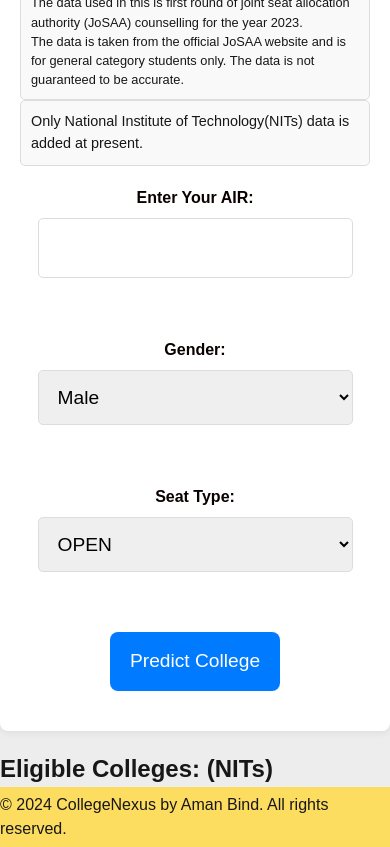
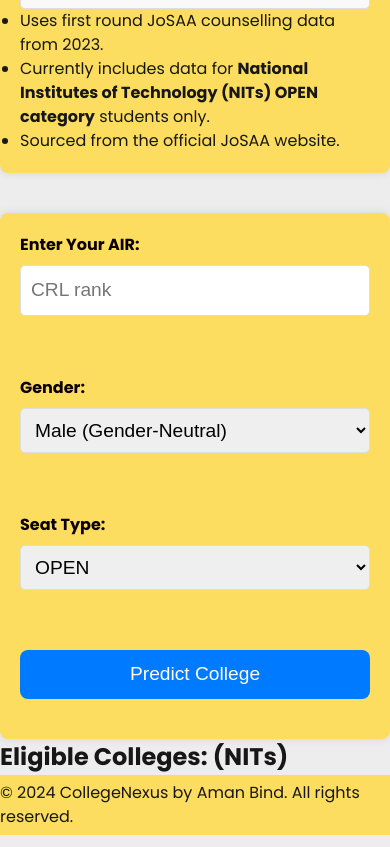
Before and after one commit to amanbind898/college-nexus, a website: page college predictor/public/index.html in a window 390 px wide. Shown: the part 156-1003 px from the top of the page. Drawn offline with Linux system fonts and the light colour scheme.

Commit message:
frontend fix

```diff
--- a/college predictor/public/index.html
+++ b/college predictor/public/index.html
@@ -10,18 +10,24 @@
     </div>
 
     <div class="container">
-        <p id="intro">Enter your JEE Main All India Rank (AIR) to predict the colleges you can get into.<br>
-        The data used in this is first round of joint seat allocation authority (JoSAA) counselling for the year 2023.<br>
-        The data is taken from the official JoSAA website and is for general category students only. The data is not guaranteed to be accurate.</p>
-        <p>Only National Institute of Technology(NITs) data is added at present.  </p>
+        <p>
+            Enter your JEE Main All India Rank (AIR) to list potential colleges.
+        </p>
+        <ul>
+            <li>Uses first round JoSAA counselling data from 2023.</li>
+            <li>Currently includes data for <strong> National Institutes of Technology (NITs) OPEN category</strong> students only.</li>
+            <li>Sourced from the official JoSAA website.</li>
+        </ul>
+    </div>
+
     <div class="form-container">
         <form id="predictForm">
             <label for="rank">Enter Your AIR: </label>
-                <input type="number" id="rank" name="rank" required>
+            <input type="number" id="rank" name="rank" placeholder="CRL rank">
             <br><br>
             <label for="gender">Gender: </label>
             <select id="gender" name="gender" required>
-                    <option value="Gender-Neutral">Male</option>
+                <option value="Gender-Neutral">Male (Gender-Neutral)</option>
                 <option value="Female-only (including Supernumerary)">Female</option>
             </select><br><br>
             <label for="seatType">Seat Type: </label>
@@ -38,19 +44,19 @@
             <button type="button" onclick="predictCollege()">Predict College</button>
         </form>
     </div>
-    </div>
 
-    <div id="spinner" style="display: none;">
-        <img src="/loading.gif" alt="Loading..."> Loading...
+    <div id="spinner" class="spinner">
+        Loading...  <img src="/loading.gif" alt="Loading...">
     </div>
 
     <h2 id="eligibleCount"></h2>
     <h2>Eligible Colleges: (NITs)</h2>
     <ul id="results"></ul>
-    <script src="script.js"></script>
 
     <div class="footer">
-      &copy; 2024  CollegeNexus by Aman Bind. All rights reserved.
+        &copy; 2024 CollegeNexus by Aman Bind. All rights reserved.
     </div>
+
+    <script src="script.js"></script>
 </body>
 </html>
--- a/college predictor/public/styles.css
+++ b/college predictor/public/styles.css
@@ -1,3 +1,5 @@
+@import url('https://fonts.googleapis.com/css2?family=Poppins:wght@300;400;500;600;700&display=swap');
+
 * {
     margin: 0;
     padding: 0;
@@ -7,9 +9,12 @@
 }
 
 body {
-    font-family: Arial, sans-serif;
+    font-family: 'Poppins', sans-serif;
     background-color: #EDEDED;
     color: #171717;
+    display: flex;
+    flex-direction: column;
+    min-height: 100vh;
 }
 
 .navbar {
@@ -30,9 +35,35 @@ body {
     max-width: 960px;
     margin: 20px auto;
     padding: 20px;
-    background-color: #fff;
+    background-color: #fddd60;
     border-radius: 8px;
     box-shadow: 0 0 10px rgba(0, 0, 0, 0.1);
+}
+/* for device width 320px */
+@media (max-width: 768px) {
+
+    .form-container {
+        margin-top: 0;
+        padding: 20px;
+        background-color: #fddd60;
+        border-radius: 8px;
+        box-shadow: 0 0 10px rgba(0, 0, 0, 0.1);
+    }
+
+    form {
+        width: 100%;
+    }
+
+    input,
+    select {
+        padding: 15px;
+        font-size: 1.2rem;
+    }
+
+    button {
+        padding: 15px;
+        font-size: 1.2rem;
+    }
 }
 
 p {
@@ -48,15 +79,17 @@ p {
     display: flex;
     justify-content: center;
     margin-top: 20px;
+    padding: 20px;
 }
 
 form {
-    display: flex;
+    display: grid;
     flex-direction: column;
     align-items: center;
     margin-bottom: 20px;
     width: 100%;
     max-width: 400px;
+
 }
 
 label {
@@ -89,12 +122,12 @@ button:hover {
     background-color: #0056b3;
 }
 
-ul {
+#results ul {
     list-style-type: none;
     padding: 0;
 }
 
-li {
+#results li {
     margin-left: 5px;
     margin-right: 5px;
     margin-bottom: 10px;
@@ -111,9 +144,7 @@ li {
     display: flex;
     align-items: center;
     justify-content: center;
-    position: relative;
-    bottom: 0;
-    left: 0;
+    margin-top: auto;
 }
 
 .footer p {
@@ -122,24 +153,19 @@ li {
     font-size: 0.8rem;
 }
 
-/* Responsive Design for Mobile */
-@media (max-width: 768px) {
-    #intro {
-        font-size: 0.8rem;
-    }
+.spinner {
+    display: none;
+    position: fixed;
+    top: 50%;
+    left: 50%;
 
-    form {
-        width: 90%;
-    }
-
-    input,
-    select {
-        padding: 15px;
-        font-size: 1.2rem;
-    }
-
-    button {
-        padding: 15px 20px;
-        font-size: 1.2rem;
-    }
+    transform: translate(-50%, -50%);
+    background-color: rgba(255, 255, 255, 0.8);
+    padding: 20px;
+    border-radius: 10px;
+    text-align: center;
 }
+.spinner img {
+    width: 20px;
+    height: 20px;
+}
```
Also changed, not shown: loading.gif. Lines whose indentation alone changed are shown as unchanged.
